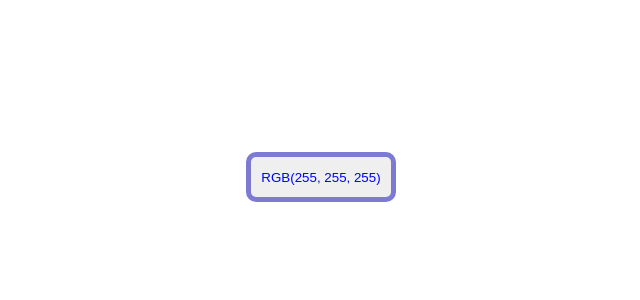
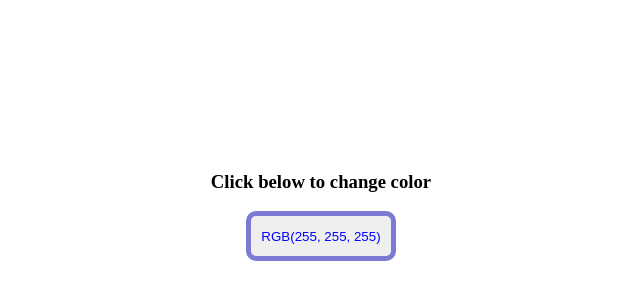
Before and after one commit to Alishabab62/Color-Flipper, a plain HTML site: page index.html in a window 1280 px wide. Shown: the part 104-404 px from the top of the page, without its empty margins (319-959 px from the left). Drawn offline with Linux system fonts and the light colour scheme.

Commit message:
Complete

```diff
--- a/index.css
+++ b/index.css
@@ -1,9 +1,13 @@
 body{
     background: RGB(255, 255, 255);
     display: flex;
-    justify-content: center;
     margin-top: 20%;
-    /* align-items: center; */
+    align-items: center;
+    flex-direction: column;
+}
+
+#h3{
+    display: block;
 }
 #btn{
     border: 5px solid ;
@@ -12,4 +16,5 @@ body{
     width: 150px;
     color: blue;
     border-radius: 10px;
+    display: block;
 }
--- a/index.html
+++ b/index.html
@@ -8,6 +8,7 @@
     <link rel="stylesheet" href="./index.css">
 </head>
 <body id="body">
+    <h3 id="h3">Click below to change color</h3>
     <button id="btn">RGB(255, 255, 255)</button>
     <script src="./index.js"></script>
 </body>
--- a/index.js
+++ b/index.js
@@ -1,5 +1,6 @@
 const body=document.getElementById('body');
 const btn=document.getElementById('btn');
+const heading=document.getElementById('h3');
 
 btn.addEventListener('click',color_changer);
 function color_changer(){
@@ -16,6 +17,7 @@ function color_changer(){
     const b=Math.floor(Math.random()*256);
     const borderrgb=`RGB(${r},${g},${b})`;
     btn.style.borderColor=borderrgb;
+    heading.style.color=borderrgb;
 
     const rc=Math.floor(Math.random()*256);
     const gc=Math.floor(Math.random()*256);
```
